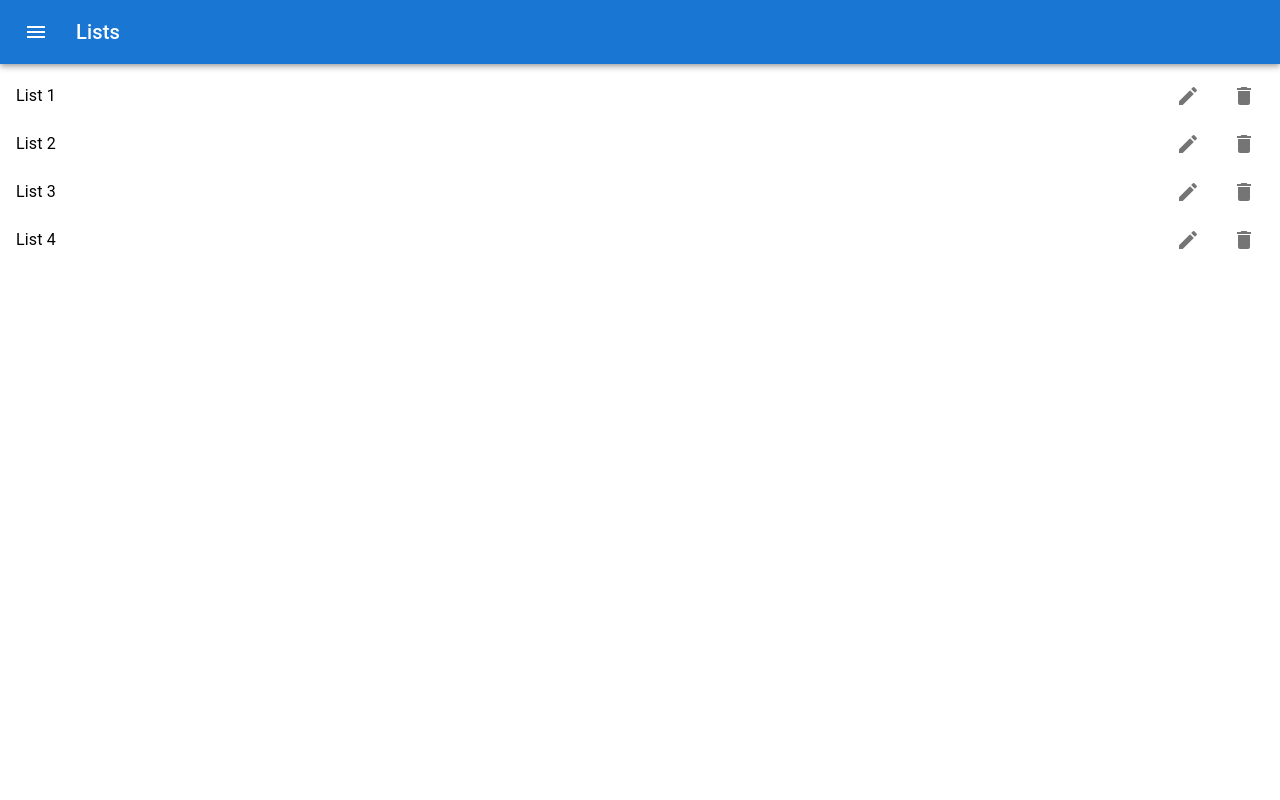
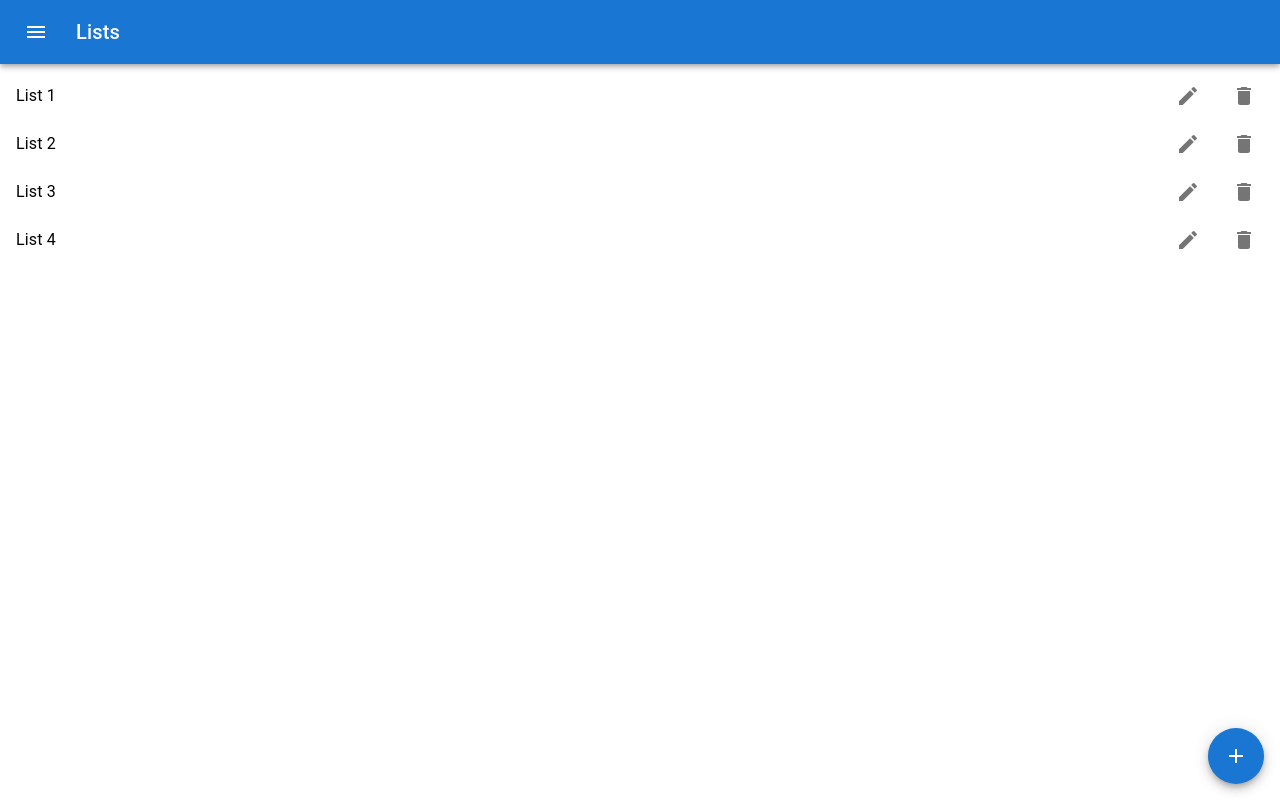
Before and after one commit to FranzMari/wishlist, a React (Create React App) app: page / in a window 1280 px wide. Built offline with nearby package versions, Linux system fonts and the light colour scheme.

Commit message:
aggiunto pulsante fluttuante

```diff
--- a/src/components/AppDrawer.js
+++ b/src/components/AppDrawer.js
@@ -16,7 +16,7 @@ export default function AppDrawer(props) {
       onOpen={props.handleOnOpen}
       onClose={props.handleOnClose}
     >
-      <List>
+      <List >
         <ListItem button key="Settings">
           <ListItemText primary="Settings" />
           <ListItemIcon sx={{ justifyContent: "end" }}>
--- a/src/components/Lists.js
+++ b/src/components/Lists.js
@@ -1,11 +1,18 @@
 import * as React from "react";
-import { List, ListItem, ListItemText, IconButton, Stack } from "@mui/material";
+import { List, ListItem, ListItemText, IconButton, Stack, Box, Fab } from "@mui/material";
 import EditIcon from "@mui/icons-material/Edit";
 import DeleteIcon from "@mui/icons-material/Delete";
+import AddIcon from "@mui/icons-material/Add"
 import lists from "../lists.json";
 
 export default function Lists() {
+    const fabStyle = {
+        position: 'absolute',
+        bottom: 16,
+        right: 16,
+    }
   return (
+    <Box>
         <List>
         {lists.Lists.map((list) => (
             <ListItem button key={lists.Lists.indexOf(list)}
@@ -23,5 +30,9 @@ export default function Lists() {
             </ListItem>
         ))}
         </List>
+        <Fab sx={fabStyle} color="primary" aria-label="add">
+            <AddIcon />
+        </Fab>
+    </Box>
   );
 }
```
Lines whose indentation alone changed are shown as unchanged.
